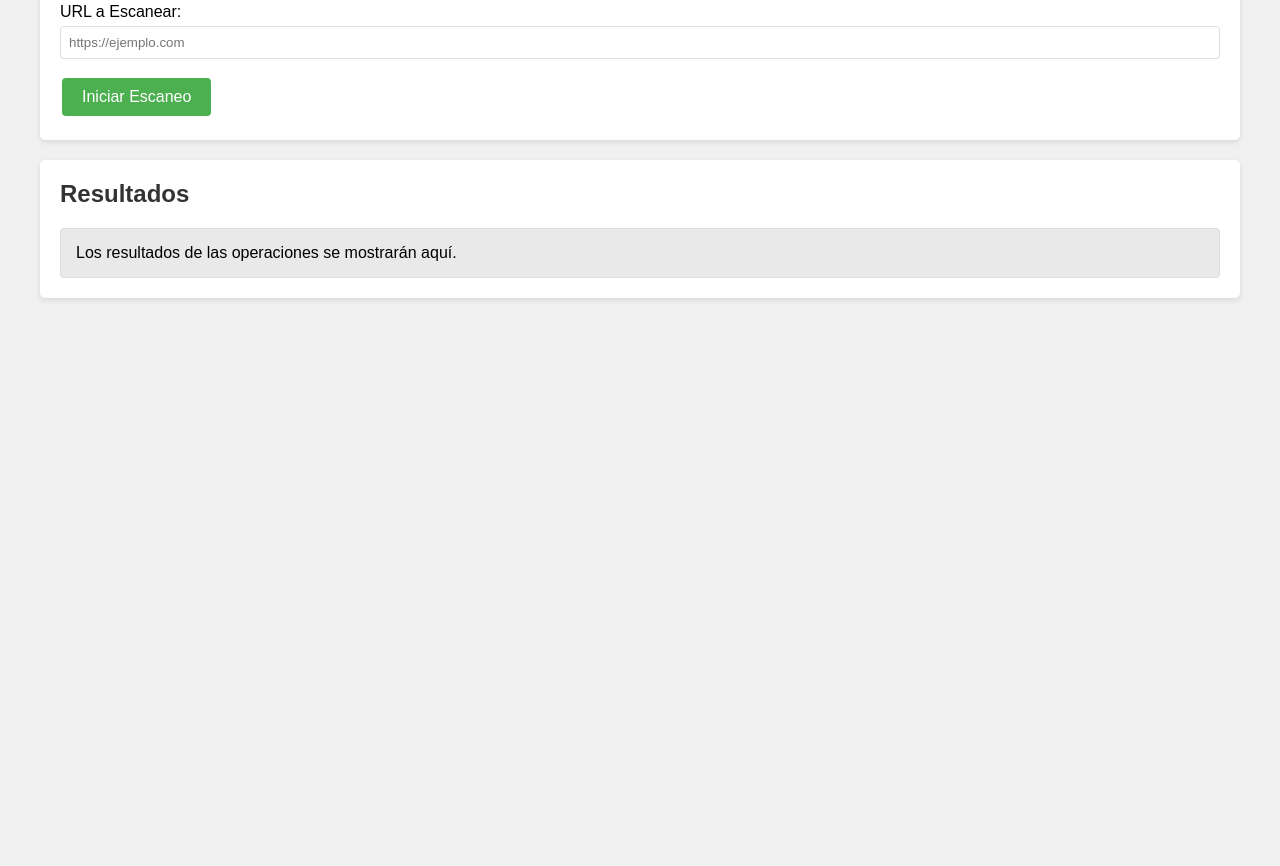
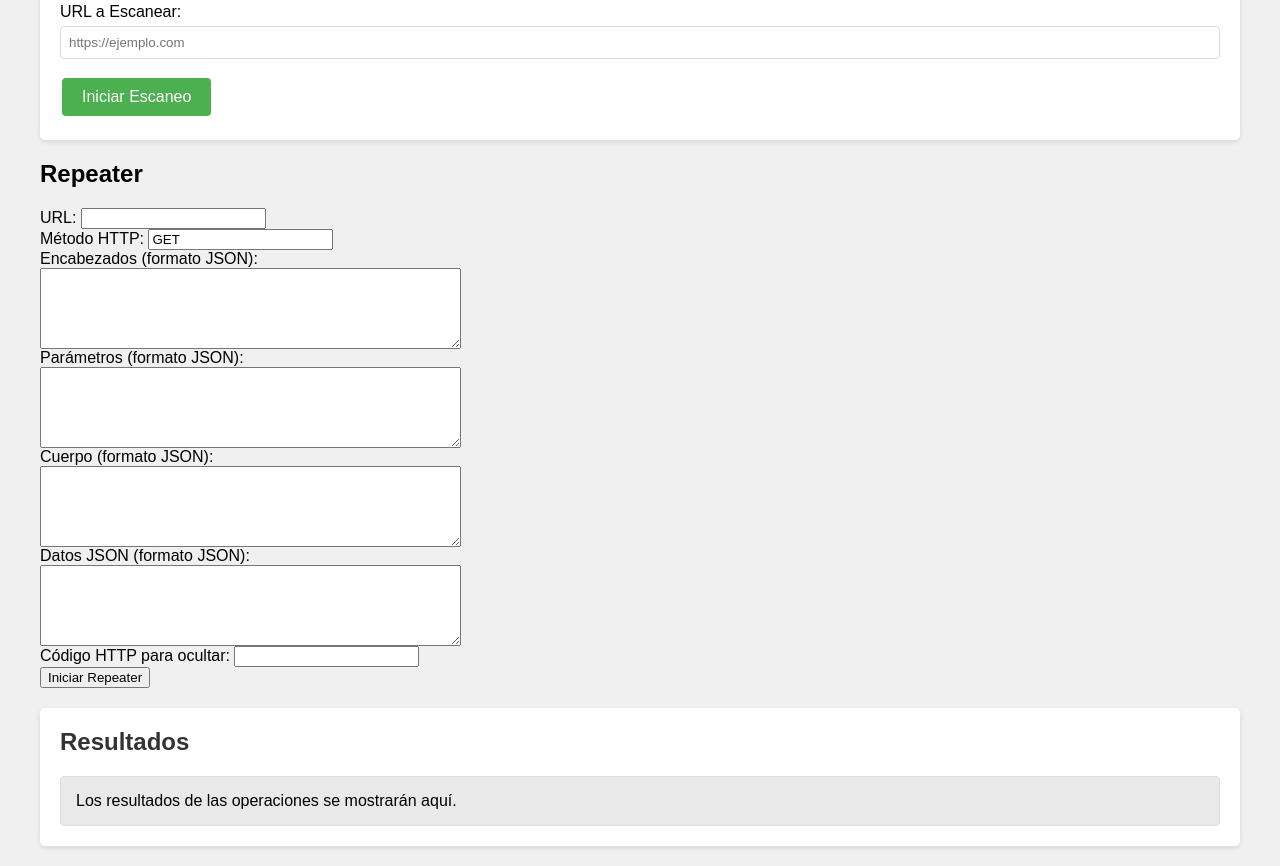
Before and after one commit to grisuno/LazyOwnBrpFuzzerWeb, a plain HTML site: page templates/burp.html in a window 1280 px wide. Shown: the part 759-1625 px from the top of the page. Before the commit the page ends 1077 px from the top, so only its background shows below. Drawn offline with Linux system fonts and the light colour scheme.

Commit message:
Update burp.html

```diff
--- a/templates/burp.html
+++ b/templates/burp.html
@@ -110,6 +110,31 @@
         <button onclick="startVulnerabilityScan()">Iniciar Escaneo</button>
       </div>
     </div>
+    <h2>Repeater</h2>
+    <form id="repeater-form" onsubmit="event.preventDefault(); startRepeater();">
+        <label for="repeater-url">URL:</label>
+        <input type="text" id="repeater-url" name="url" required><br>
+
+        <label for="repeater-method">Método HTTP:</label>
+        <input type="text" id="repeater-method" name="method" value="GET" required><br>
+
+        <label for="repeater-headers">Encabezados (formato JSON):</label><br>
+        <textarea id="repeater-headers" name="headers" rows="5" cols="50"></textarea><br>
+
+        <label for="repeater-params">Parámetros (formato JSON):</label><br>
+        <textarea id="repeater-params" name="params" rows="5" cols="50"></textarea><br>
+
+        <label for="repeater-body">Cuerpo (formato JSON):</label><br>
+        <textarea id="repeater-body" name="body" rows="5" cols="50"></textarea><br>
+
+        <label for="repeater-json-data">Datos JSON (formato JSON):</label><br>
+        <textarea id="repeater-json-data" name="json_data" rows="5" cols="50"></textarea><br>
+
+        <label for="repeater-hide-code">Código HTTP para ocultar:</label>
+        <input type="number" id="repeater-hide-code" name="hide_code"><br>
+
+        <button type="submit">Iniciar Repeater</button>
+    </form>
 
     <div class="tool-panel">
       <h2>Resultados</h2>
```
